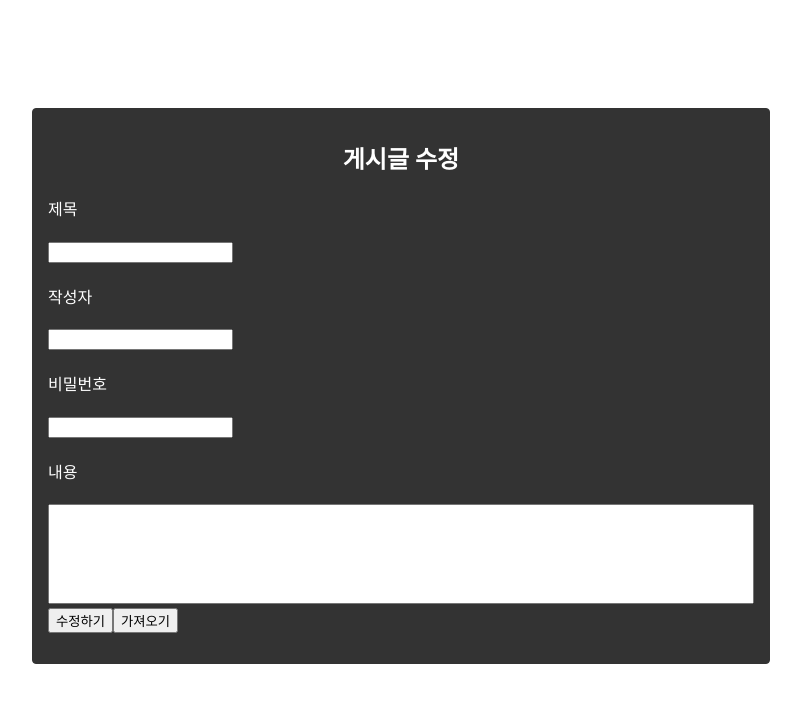
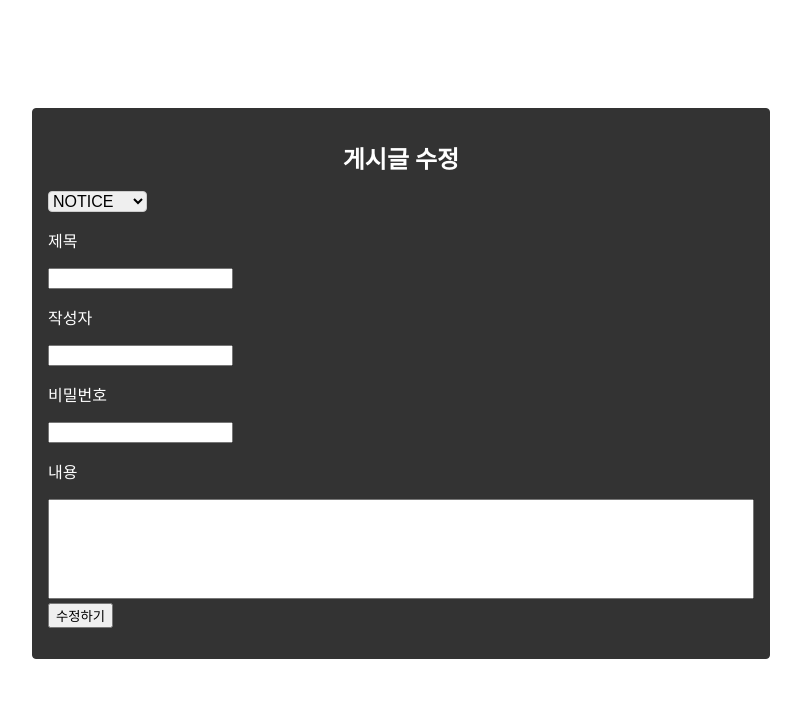
Before and after one commit to collabo-cw/simple_board_frontend, a Next.js app in the folder class/: page /test/edit in a window 1280 px wide. Shown: the top 702 px of the page, without its empty margins (239-1040 px from the left). Built offline with nearby package versions, Linux system fonts and the light colour scheme.

Commit message:
게시글 작성 파라미터 수정

```diff
--- a/class/src/components/units/board/component/index.js
+++ b/class/src/components/units/board/component/index.js
@@ -1,61 +1,86 @@
 import axios from "axios";
 import { useState } from "react";
-import { Container, Wrapper, WrapLogin, Title, H4, Textarea } from '../../../../../styles/new.styles';
+import { Container, Wrapper, WrapLogin, Title, H4, Textarea, Select, SelectContainer } from '../../../../../styles/new.styles';
 
 export default function BoardNewPage(props) {
-    const [writer, setWriter] = useState("");
-    const [password, setPassword] = useState("");
+    const [guest_id, setGuest_id] = useState(""); //작성자
+    const [password, setPassword] = useState(""); //비회원일시 비밀번호
     const [title, setTitle] = useState("");
-    const [contents, setContents] = useState("");
+    const [content, setContent] = useState("");
+    const [category, setCategory] = useState("");
+    const [user_id, setUser_id] = useState("3fa85f64-5717-4562-b3fc-2c963f66afa6");
+    const [file, setFile] = useState("");
 
-    const onChangeWriter = (e) => setWriter(e.target.value);
+    const onChangeGuest = (e) => setGuest_id(e.target.value);
     const onChangePassword = (e) => setPassword(e.target.value);
     const onChangeTitle = (e) => setTitle(e.target.value);
-    const onChangeContents = (e) => setContents(e.target.value);
+    const onChangeContent = (e) => setContent(e.target.value);
+    const onChangeCategory = (e) => setCategory(e.target.value);
 
-    const onClickSubmit = async (e) => {
+    /* 카테고리 start */
+    const options = [
+    { value: 'notice', label: 'NOTICE' },
+    { value: 'general', label: 'GENERAL' },
+    { value: 'qna', label: 'QNA' },
+    ];
+
+    // 셀렉트 박스 컴포넌트
+    const CustomSelect = ({ options, value, onChange }) => (
+        <Select value={value} onChange={onChange}>
+        {options.map((option) => (
+            <option key={option.value} value={option.value}>
+            {option.label}
+            </option>
+        ))}
+        </Select>
+    );
+    /* 카테고리 end */
+
+    /* 비회원 게시글 작성 테스트 start */
+    const onClickGuestSubmit = async (e) => {
         try {
-            const result = await axios.post('https://816d-121-140-170-17.ngrok-free.app/user/user-sign-up', {
-                writer,
+            const result = await axios.post('https://816d-121-140-170-17.ngrok-free.app/board/create/board', {
+                user_id,
+                category,
+                guest_id,
                 password,
                 title,
-                contents
+                content,
+                file
             });
-            console.log(result.data); // data 속성을 확인합니다
             console.log("성공"); // data 속성을 확인합니다
-
         } catch (error) {
             console.error(error);
             console.log("실패")
+            console.log(category, ',category')
+            console.log(guest_id,',guest_id')
+            console.log(password,',password')
+            console.log(title,',title')
+            console.log(content,',content')
+            console.log(user_id,',user_id')
         }
     };
-
-    const onClickGet = async (e) => {
-        try {
-            const getResult = await axios.get('https://koreanjson.com/comments/1');
-            console.log(getResult); // data 속성을 확인합니다
-        } catch (error) {
-            console.error(error);
-        }
-    };
-
+    /* 비회원 게시글 작성 테스트 end */
     return (
         <Container>
             <Wrapper>
                 <WrapLogin>
                     <Title>게시글 {props.isEdit ? "수정" : "작성"}</Title>
+                    <SelectContainer>
+                        <CustomSelect options={options} value={category} onChange={onChangeCategory} />
+                    </SelectContainer>
+
                     <div>
                         <H4>제목</H4>
                         <input type="text" onChange={onChangeTitle} />
                         <H4>작성자</H4>
-                        <input type="text" onChange={onChangeWriter} />
+                        <input type="text" onChange={onChangeGuest} />
                         <H4>비밀번호</H4>
-                        <input type="text" onChange={onChangePassword} />
+                        <input type="password" onChange={onChangePassword} />
                         <H4>내용</H4>
-                        <Textarea type="text" onChange={onChangeContents} />
+                        <Textarea type="text" onChange={onChangeContent} />
                     </div>
-                    <button onClick={onClickSubmit}>{props.isEdit ? "수정" : "작성"}하기</button>
-                    <button onClick={onClickGet}>가져오기</button>
+                    <button onClick={onClickGuestSubmit}>{props.isEdit ? "수정" : "작성"}하기</button>
                 </WrapLogin>
             </Wrapper>
         </Container>
--- a/class/styles/new.styles.js
+++ b/class/styles/new.styles.js
@@ -36,6 +36,7 @@ export const H4 = styled.h4`
     font-size: 16px;
     color:#fff;
     font-weight:500;
+    margin:1em 0;
 `;
 
 export const Textarea = styled.textarea`
@@ -45,3 +46,12 @@ export const Textarea = styled.textarea`
     box-sizing: border-box;
     padding:10px;
 `
+export const Select = styled.select`
+  border: 1px solid #ccc;
+  border-radius: 4px;
+  font-size: 16px;
+`;
+
+export const SelectContainer = styled.div`
+  display: flex;
+`;
```
